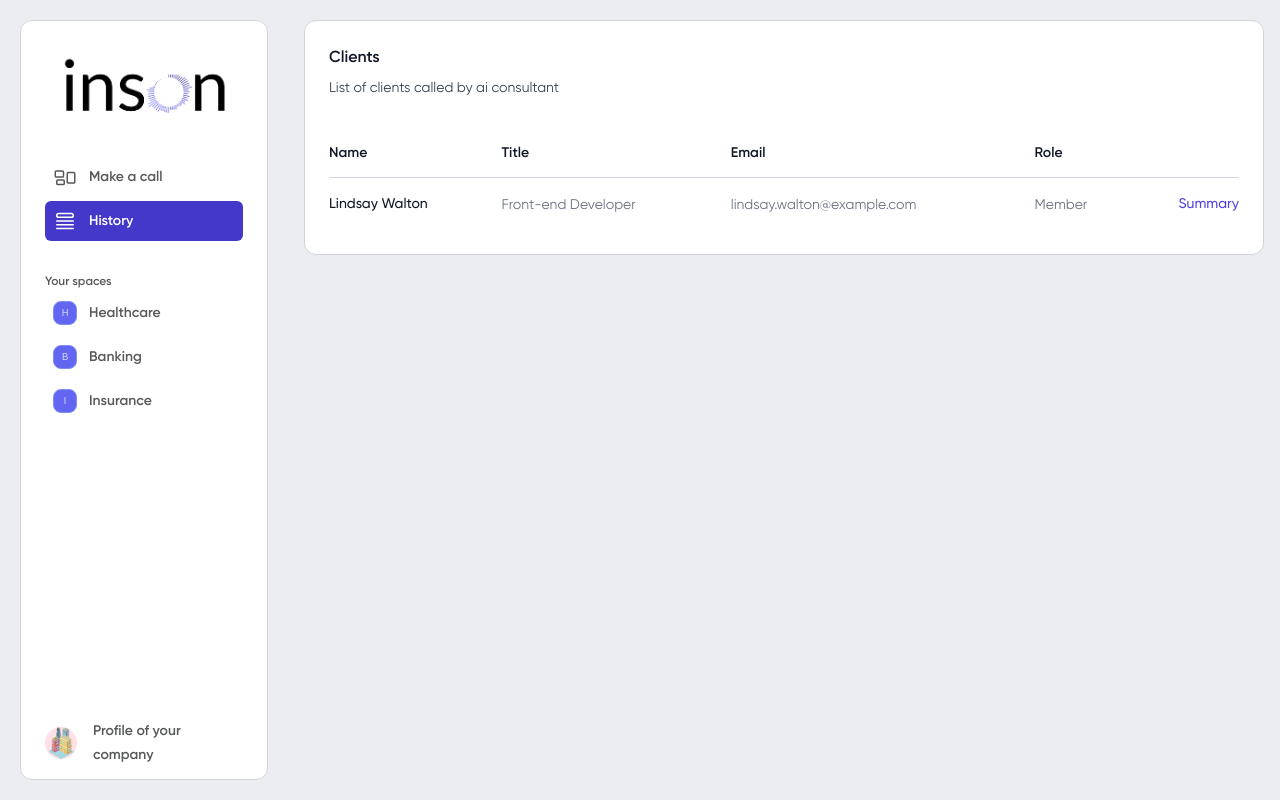
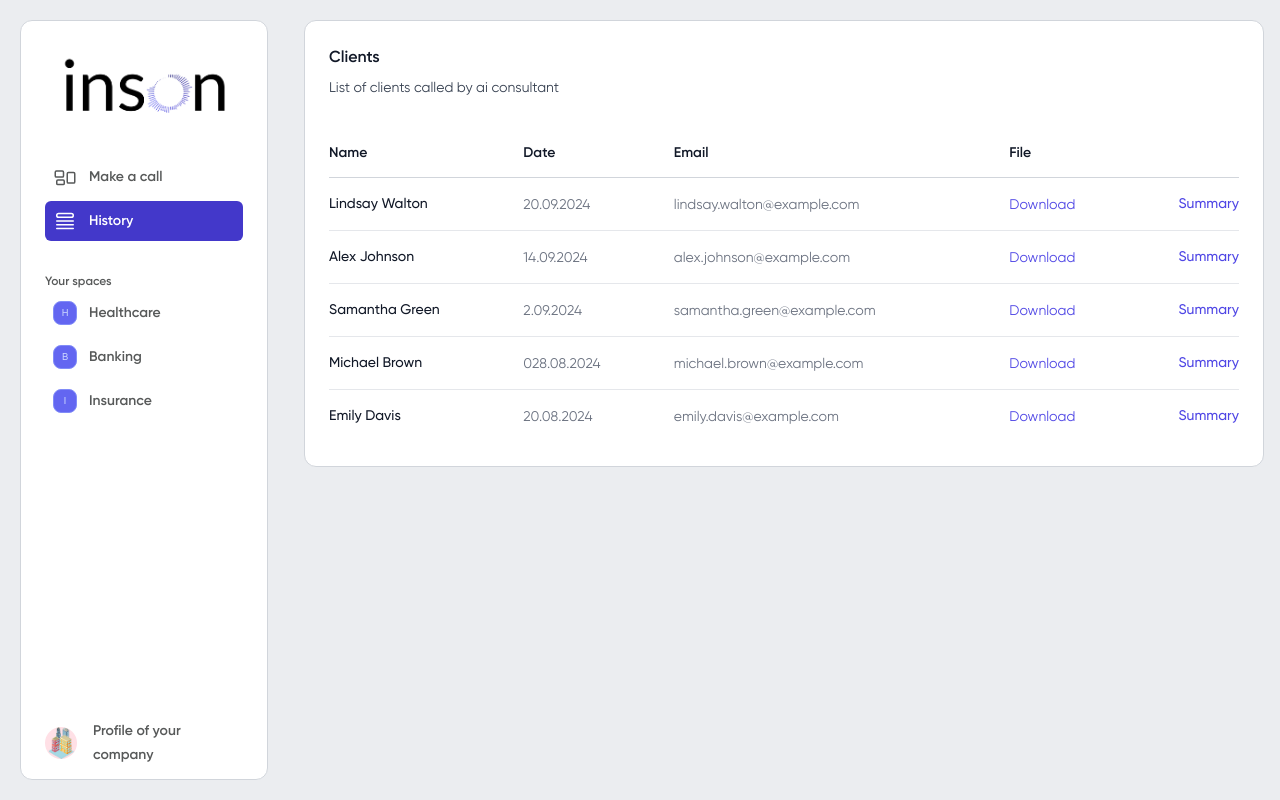
Before and after one commit to azyzz228/insonai-front, a Vue app: page /history-page in a window 1280 px wide. Built offline with nearby package versions, Linux system fonts and the light colour scheme.

Commit message:
pre-final commit

```diff
--- a/src/components/dashboard-section/MainChat.vue
+++ b/src/components/dashboard-section/MainChat.vue
@@ -1,5 +1,5 @@
 <template>
-  <div class="relative">
+  <div class="relative flex-grow">
     <div
       :class="{ active: isCallStarted }"
       class="chat-wrapper w-full border border-gray-300 rounded-[12px] bg-gray-50 relative"
@@ -83,7 +83,7 @@ const props = defineProps<{
 <style scoped lang="scss">
 .chat-wrapper {
   position: relative;
-  height: calc(100vh - 145px);
+  height: 100%;
   min-height: 400px;
   transition: all 0.3s ease;
   overflow: hidden;
--- a/src/components/dashboard-section/MainTable.vue
+++ b/src/components/dashboard-section/MainTable.vue
@@ -21,13 +21,13 @@
                     Name
                   </th>
                   <th scope="col" class="px-3 py-3.5 text-left text-sm font-semibold text-gray-900">
-                    Title
+                    Date
                   </th>
                   <th scope="col" class="px-3 py-3.5 text-left text-sm font-semibold text-gray-900">
                     Email
                   </th>
                   <th scope="col" class="px-3 py-3.5 text-left text-sm font-semibold text-gray-900">
-                    Role
+                    File
                   </th>
                   <th scope="col" class="relative py-3.5 pl-3 pr-4 sm:pr-0">
                     <span class="sr-only">Edit</span>
@@ -35,20 +35,20 @@
                 </tr>
               </thead>
               <tbody class="divide-y divide-gray-200">
-                <tr v-for="person in people" :key="person.email">
+                <tr v-for="person in TABLE_MENU">
                   <td
                     class="whitespace-nowrap py-4 pl-4 pr-3 text-sm font-medium text-gray-900 sm:pl-0"
                   >
                     {{ person.name }}
                   </td>
                   <td class="whitespace-nowrap px-3 py-4 text-sm text-gray-500">
-                    {{ person.title }}
+                    {{ person.date }}
                   </td>
                   <td class="whitespace-nowrap px-3 py-4 text-sm text-gray-500">
                     {{ person.email }}
                   </td>
                   <td class="whitespace-nowrap px-3 py-4 text-sm text-gray-500">
-                    {{ person.role }}
+                    <button class="text-indigo-600 hover:text-indigo-900">Download</button>
                   </td>
                   <td
                     class="relative whitespace-nowrap py-4 pl-3 pr-4 text-right text-sm font-medium sm:pr-0"
@@ -129,6 +129,7 @@
 <script setup lang="ts">
 import { Dialog, DialogPanel, DialogTitle, TransitionChild, TransitionRoot } from '@headlessui/vue'
 import { ref } from 'vue'
+import { TABLE_MENU } from '@/enums/TableEnum'
 
 const isOpen = ref(false)
 const openToggle = () => {
--- a/src/components/layout/layout-blocks/VSidebar.vue
+++ b/src/components/layout/layout-blocks/VSidebar.vue
@@ -169,7 +169,7 @@
   </div>
 
   <div
-    class="sticky top-0 z-40 flex items-center gap-x-6 bg-indigo-600 px-4 py-4 shadow-sm sm:px-6 lg:hidden"
+    class="sticky top-0 z-40 flex items-center gap-x-6 bg-white px-4 py-4 shadow-sm sm:px-6 lg:hidden"
   >
     <button type="button" class="-m-2.5 p-2.5 lg:hidden" @click="sidebarOpen = true">
       <span class="sr-only">Open sidebar</span>
@@ -201,6 +201,9 @@ const teams = [
 const sidebarOpen = ref(false)
 </script>
 <style scoped lang="scss">
+.link {
+  transition: all 0.2s ease;
+}
 .link:hover {
   color: white;
   svg {
--- /dev/null
+++ b/src/enums/TableEnum.ts
@@ -0,0 +1,32 @@
+export default interface ITableMenu {
+  name: string
+  date: string
+  email: string
+}
+export const TABLE_MENU: ITableMenu[] = [
+  {
+    name: 'Lindsay Walton',
+    date: '20.09.2024',
+    email: 'lindsay.walton@example.com'
+  },
+  {
+    name: 'Alex Johnson',
+    date: '14.09.2024',
+    email: 'alex.johnson@example.com'
+  },
+  {
+    name: 'Samantha Green',
+    date: '2.09.2024',
+    email: 'samantha.green@example.com'
+  },
+  {
+    name: 'Michael Brown',
+    date: '028.08.2024',
+    email: 'michael.brown@example.com'
+  },
+  {
+    name: 'Emily Davis',
+    date: '20.08.2024',
+    email: 'emily.davis@example.com'
+  }
+]
```
